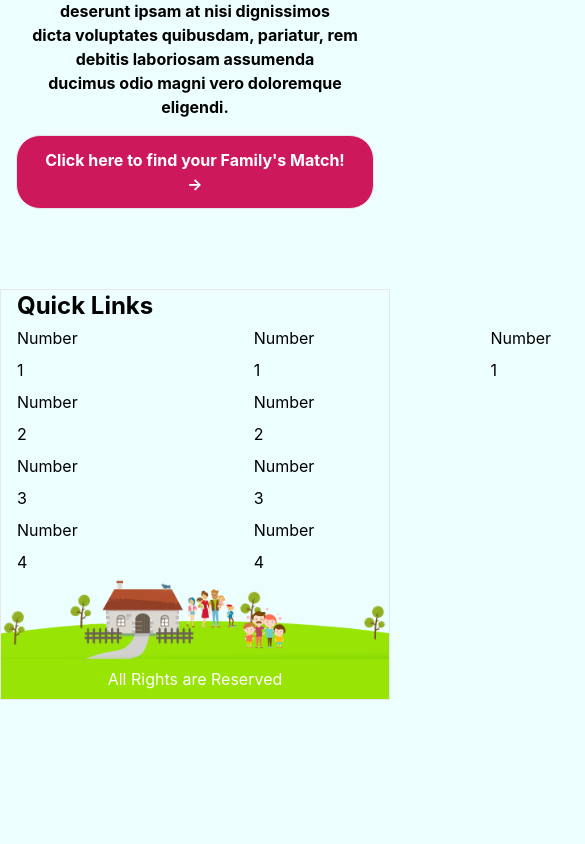
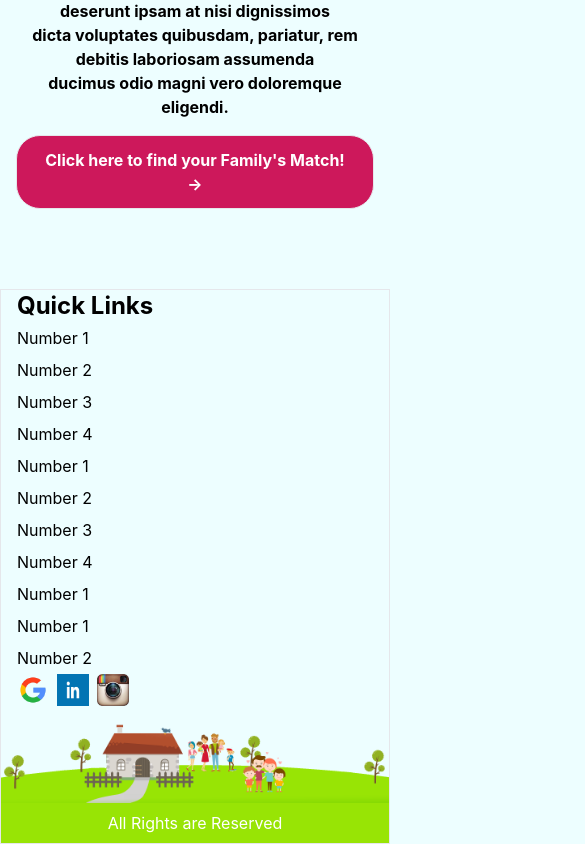
Before and after one commit to Shahzada-Shoaib/familyMatch, a React (Create React App) app: page / in a window 390 px wide. Shown: the part 1943-2787 px from the top of the page, 585 px wide, since content can reach past the window. Before the commit the page ends 2643 px from the top, so only its background shows below. Built offline with nearby package versions, Linux system fonts and the light colour scheme.

Commit message:
minor updates in footer

```diff
--- a/src/components/Footer.jsx
+++ b/src/components/Footer.jsx
@@ -15,9 +15,9 @@ function Footer() {
     //       This is Footer
     //   </div>
     <div className='border'>
-        <div className='container'>
+        <div className='container pb-4'>
               <h1 className='font-bold text-2xl'>Quick Links</h1>
-              <div className='flex gap-44 leading-8'>
+              <div className='md:flex gap-44 leading-8'>
                   <div>
                       <p>Number 1</p>
                       <p>Number 2</p>
```
